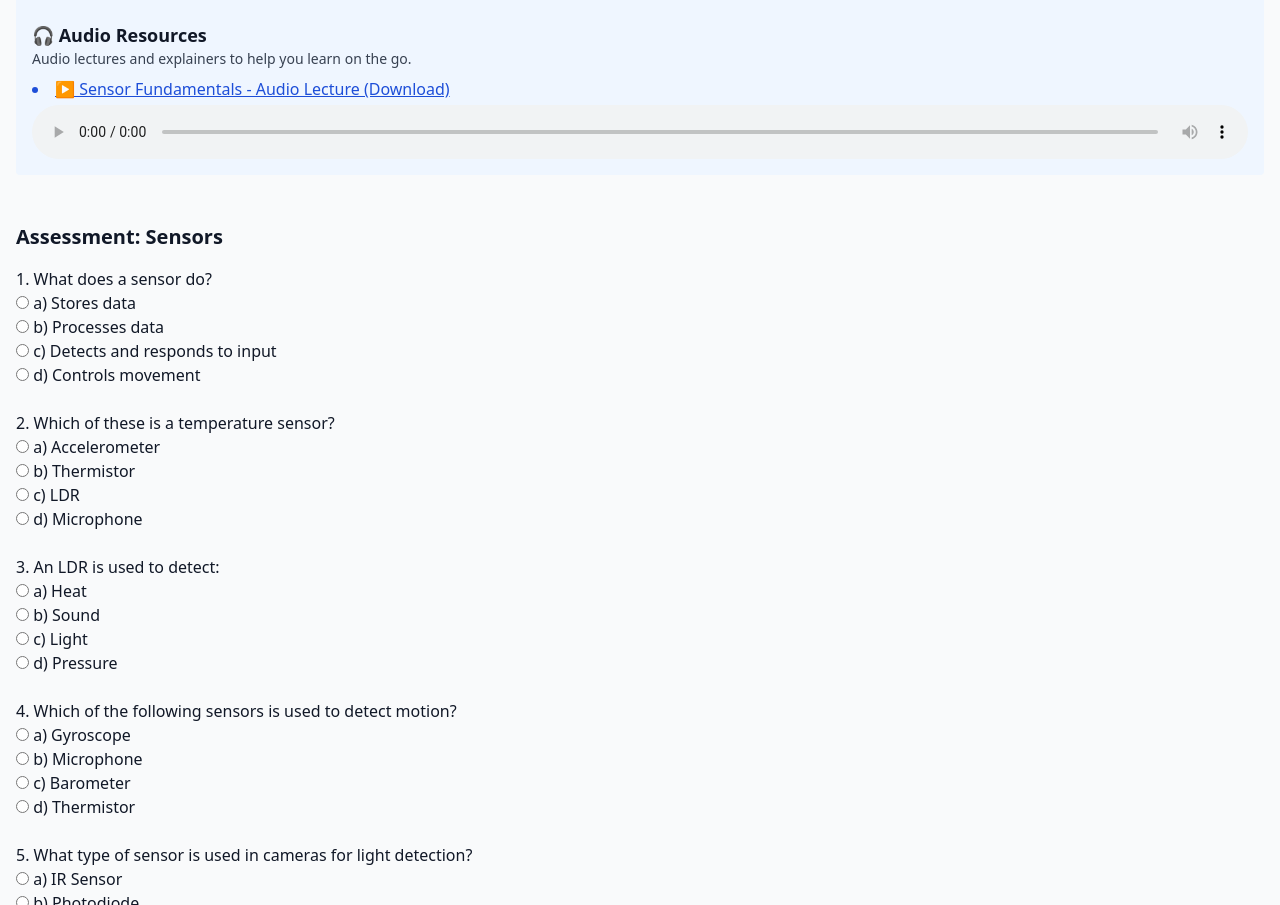
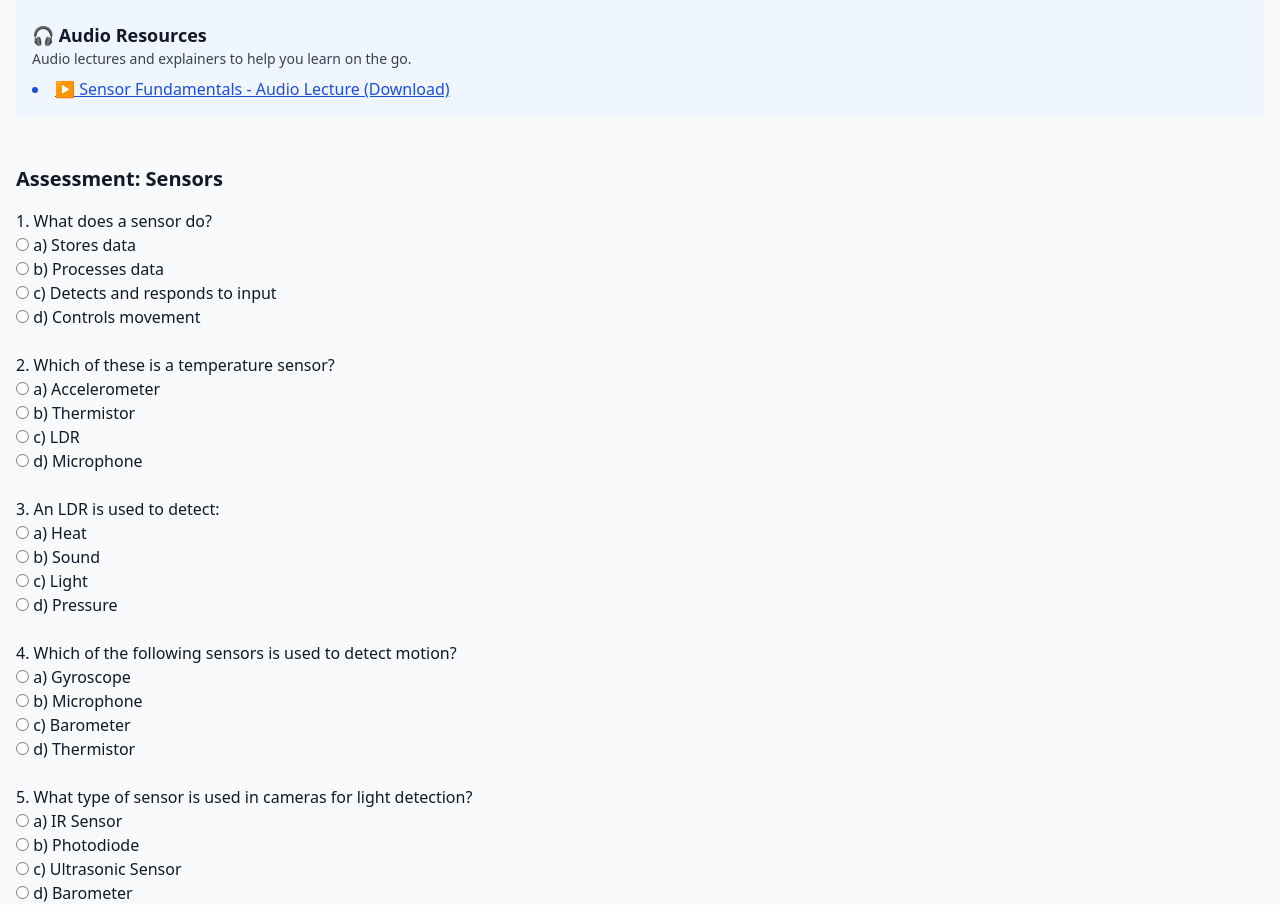
Before and after one commit to prasobhcbmace/insight-portal, a plain HTML site: page index.html in a window 1280 px wide. Shown: the part 1499-2404 px from the top of the page. Drawn offline with nearby package versions, Linux system fonts and the light colour scheme.

Commit message:
Add files via upload

```diff
--- a/index.html
+++ b/index.html
@@ -74,10 +74,7 @@
                     ▶️ Sensor Fundamentals - Audio Lecture (Download)
                   </a>
                   <br />
-                  <audio controls class="mt-1 w-full">
-                    <source src="https://drive.google.com/uc?export=download&id=1gVfjD9c50sPGbvSncm5MLHftLbEb89xh" type="audio/mp3" />
-                    Your browser does not support the audio element.
-                  </audio>
+
                 </li>
               </ul>
             </div>
```
